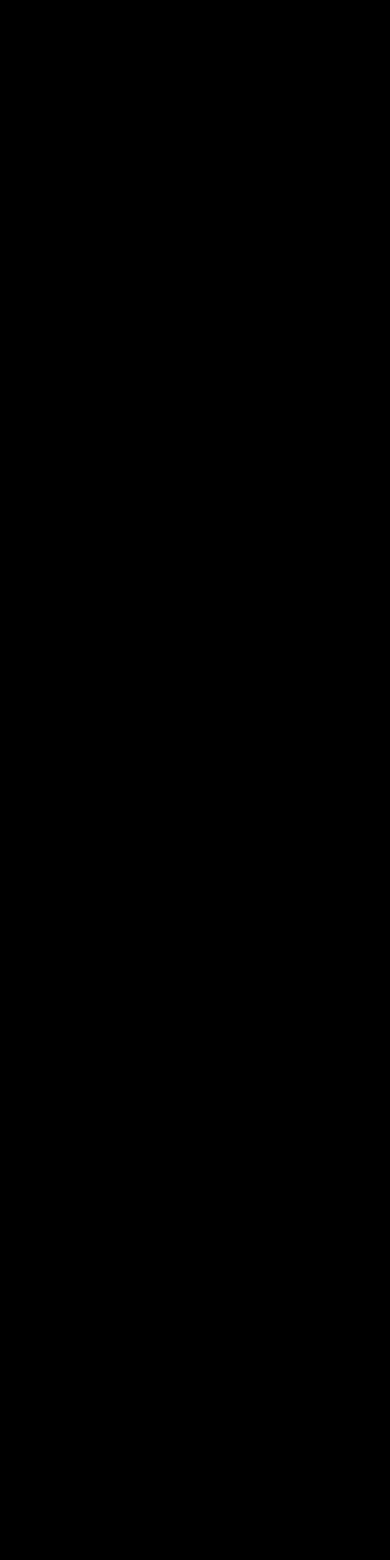
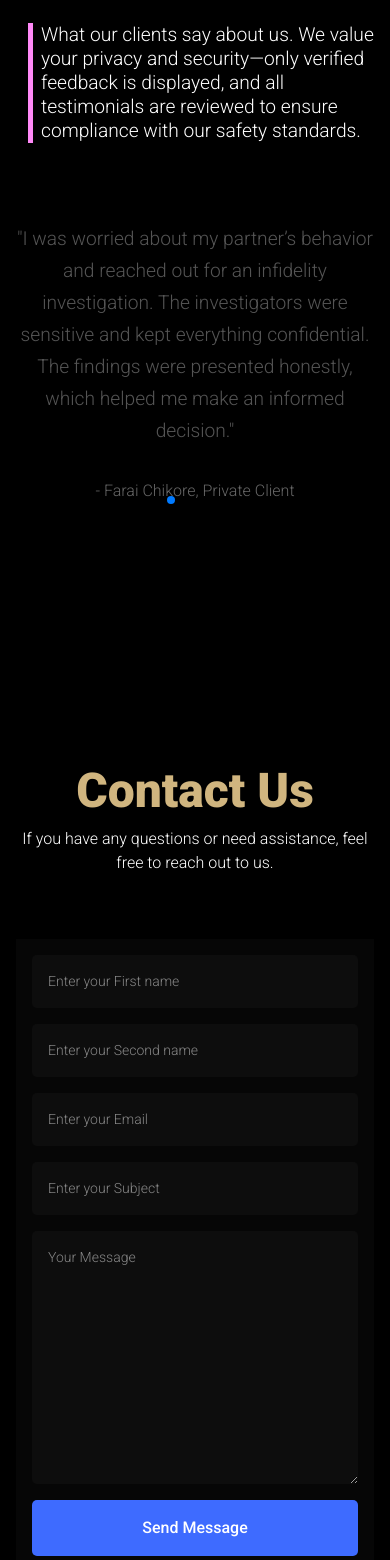
Before and after one commit to DrRichadams/shadow-watch-private-investigation, a Next.js app: page / in a window 390 px wide. Shown: the part 6713-8273 px from the top of the page. Before the commit the page ends 6576 px from the top, so only its background shows below. Built offline with nearby package versions, Linux system fonts and the light colour scheme; a web font is replaced by a local one.

Commit message:
Finished with the responsiveness of the landing page

```diff
--- a/app/globals.css
+++ b/app/globals.css
@@ -14,11 +14,6 @@ body {
   opacity: 1 !important;
   padding: 0.8rem;
   scale: 0.9;
-}
-
-.testimonials_box {
-  margin-top: 4rem;
-  padding: 1rem 3rem;
 }
 
 /* styles/globals.css */
@@ -62,3 +57,10 @@ body {
   font-size: 20px; /* arrow size */
   font-weight: bold;
 }
+
+@media (max-width: 600px) {
+  .swiper-button-next,
+  .swiper-button-prev {
+    display: none !important;
+  }
+}
--- a/app/page.tsx
+++ b/app/page.tsx
@@ -17,10 +17,10 @@ export default function Home() {
       <About />
       <WhyChooseUs />
       <Services />
-      {/*<Testimonial />
+      <Testimonial />
       <ContactUs />
       <Newsletter />
-      <Footer /> */}
+      <Footer />
     </div>
   );
 }
--- a/components/comp-styles/contact-us.module.css
+++ b/components/comp-styles/contact-us.module.css
@@ -15,11 +15,14 @@
   font-size: 4rem;
   font-weight: 800;
   color: #d0b57f;
+  text-align: center;
 }
 
 .contact_us_description {
   font-family: roboto;
   font-weight: 300;
+  text-align: center;
+  font-size: 1.3rem;
 }
 
 .contact_us_form {
@@ -95,3 +98,38 @@
   font-weight: 500;
   cursor: pointer;
 }
+
+@media (max-width: 1040px) {
+  .contact_us_container {
+    padding: 3rem 8rem;
+  }
+}
+
+@media (max-width: 910px) {
+  .contact_us_container {
+    padding: 3rem 4rem;
+  }
+}
+
+@media (max-width: 630px) {
+  .contact_us_container {
+    padding: 3rem 2rem;
+  }
+}
+
+@media (max-width: 580px) {
+  .contact_us_container {
+    padding: 3rem 1rem;
+  }
+  .user_details {
+    gap: 1rem;
+    flex-direction: column;
+  }
+  .contact_us_title {
+    font-size: 3rem;
+  }
+
+  .contact_us_description {
+    font-size: 1rem;
+  }
+}
--- a/components/comp-styles/footer.module.css
+++ b/components/comp-styles/footer.module.css
@@ -131,3 +131,54 @@
   -webkit-user-drag: none;
   user-drag: none;
 }
+
+@media (max-width: 980px) {
+  .footer_container {
+    padding: 4rem 8rem;
+  }
+}
+
+@media (max-width: 790px) {
+  .footer_container {
+    padding: 4rem 4rem;
+  }
+}
+
+@media (max-width: 655px) {
+  .footer_container {
+    padding: 4rem 2rem;
+  }
+}
+
+@media (max-width: 590px) {
+  .footer_container {
+    padding: 4rem 1rem;
+  }
+}
+
+@media (max-width: 555px) {
+  .footer_content_top {
+    display: flex;
+    align-items: flex-start;
+    justify-content: center;
+    flex-direction: column;
+    /* background-color: red; */
+    gap: 2rem;
+    padding: 1rem;
+  }
+  .footer_bottom {
+    display: flex;
+    gap: 0.85rem;
+    padding: 2.5rem 1rem;
+  }
+  .footer_bottom_logos {
+    margin-bottom: 2rem;
+  }
+}
+
+@media (max-width: 380px) {
+  .footer_bottom_logos {
+    flex-direction: column;
+    gap: 2rem;
+  }
+}
--- a/components/comp-styles/newsletter.module.css
+++ b/components/comp-styles/newsletter.module.css
@@ -24,7 +24,7 @@
 
 .newsletter_description {
   font-size: 1.2rem;
-  font-family: inter;
+  font-family: roboto;
   font-weight: 300;
   max-width: 600px;
   margin-top: 1rem;
@@ -51,3 +51,20 @@
   background-color: transparent;
   color: #1abb38;
 }
+
+@media (max-width: 780px) {
+  .newsletter_container {
+    padding: 2rem;
+  }
+  .newsletter_title {
+    font-size: 3.5rem;
+  }
+
+  .newsletter_description {
+    font-size: 1rem;
+    font-family: roboto;
+    max-width: none;
+    margin-top: 1rem;
+    margin-bottom: 1.2rem;
+  }
+}
--- a/components/comp-styles/testimonial.module.css
+++ b/components/comp-styles/testimonial.module.css
@@ -66,3 +66,44 @@
   line-height: 1.5rem;
   color: #666666;
 }
+
+.testimonials_box {
+  margin-top: 4rem;
+  padding: 1rem 3rem;
+}
+
+@media (max-width: 1060px) {
+  .testimonial_container {
+    padding: 4rem 8rem;
+  }
+}
+
+@media (max-width: 910px) {
+  .testimonial_container {
+    padding: 4rem 4rem;
+  }
+  .testimonials_box {
+    padding: 0px;
+  }
+  .testimonial_card {
+    height: auto;
+    width: 100%;
+    padding: 2rem;
+  }
+}
+
+@media (max-width: 600px) {
+  .testimonial_container {
+    padding: 4rem 1rem;
+  }
+  .testimonial_message {
+    font-weight: 300;
+    font-size: 1.2rem;
+    line-height: 2rem;
+    color: #545454;
+    margin-bottom: 2rem;
+  }
+  .testimonial_card {
+    padding: 1rem 0px;
+  }
+}
--- a/components/testimonial.tsx
+++ b/components/testimonial.tsx
@@ -18,7 +18,7 @@ export default function Testimonial() {
         ensure compliance with our safety standards.
       </p>
 
-      <div className="testimonials_box">
+      <div className={styles.testimonials_box}>
         <Swiper
           modules={[Navigation, Pagination, Autoplay]}
           navigation
```
